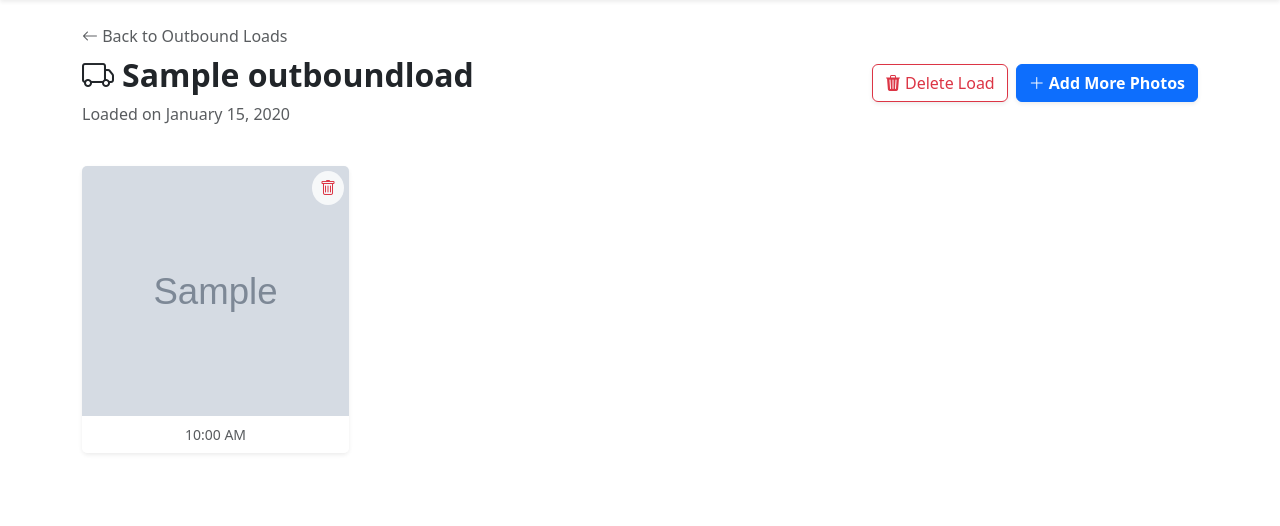
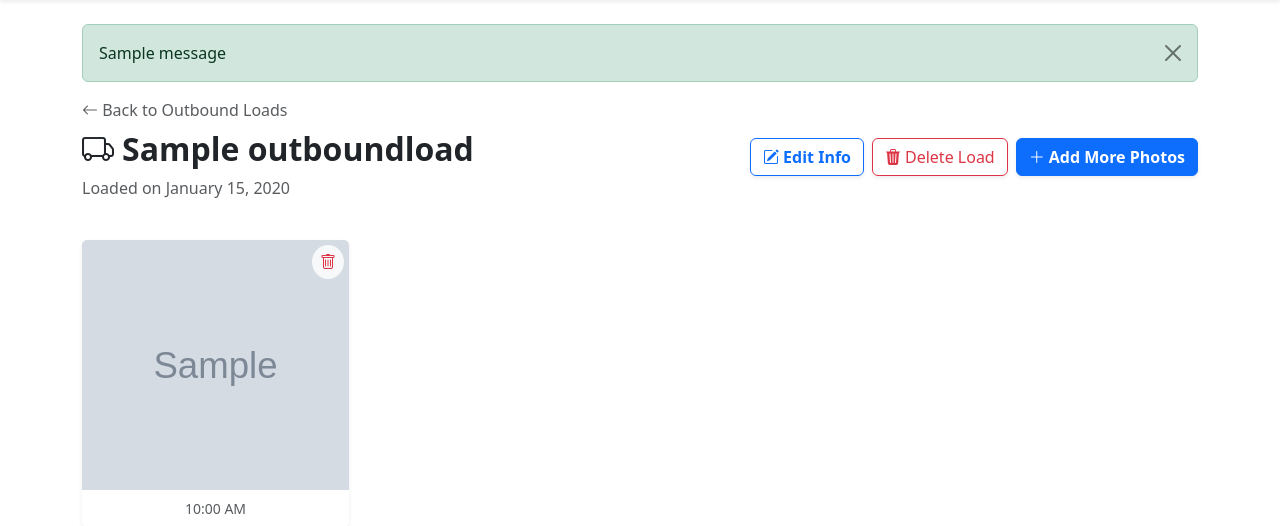
Before and after one commit to Samere1988/WHtool, a Django app: page /outbound/1/ in a window 1280 px wide. Shown: the part 56-582 px from the top of the page. Run offline with Django 4.2, Linux system fonts and the light colour scheme; a user stored in the database is signed in; tables that the repository leaves empty hold one stand-in row (values such as "Sample post"); grey boxes marked "Sample" are stand-in pictures; one stand-in notice (Sample message) is shown.

Commit message:
Add edit modal to outbound photo detail

```diff
--- a/core/templates/core/outbound/detail.html
+++ b/core/templates/core/outbound/detail.html
@@ -49,10 +49,21 @@
         width: var(--modal-zoom-width, 100%);
         max-width: none !important;
         height: auto;
-        flex-shrink: 0; /* Prevents Windows browsers from capping at 100% */
+        flex-shrink: 0;
         transition: width 0.1s ease-out;
     }
 </style>
+
+{% if messages %}
+<div class="mb-3">
+    {% for message in messages %}
+        <div class="alert alert-{{ message.tags }} alert-dismissible fade show" role="alert">
+            {{ message }}
+            <button type="button" class="btn-close" data-bs-dismiss="alert"></button>
+        </div>
+    {% endfor %}
+</div>
+{% endif %}
 
 <div class="d-flex justify-content-between align-items-center mb-4">
     <div>
@@ -64,6 +75,10 @@
     </div>
 
     <div class="d-flex gap-2">
+        <button type="button" class="btn btn-outline-primary shadow-sm fw-bold" data-bs-toggle="modal" data-bs-target="#editLoadModal">
+            <i class="bi bi-pencil-square me-1"></i>Edit Info
+        </button>
+
         <form action="{% url 'delete_outbound_load' load.pk %}" method="POST" onsubmit="return confirm('WARNING: This will permanently delete this truck load and ALL associated photos. Proceed?');">
             {% csrf_token %}
             <button type="submit" class="btn btn-outline-danger shadow-sm">
@@ -109,6 +124,28 @@
         <p>No photos found for this load.</p>
     </div>
     {% endfor %}
+</div>
+
+<div class="modal fade" id="editLoadModal" tabindex="-1" aria-hidden="true">
+    <div class="modal-dialog modal-dialog-centered">
+        <div class="modal-content border-0 shadow">
+            <form method="post" action="{% url 'edit_outbound_load' load.pk %}">
+                {% csrf_token %}
+                <div class="modal-header bg-primary text-white">
+                    <h5 class="modal-title fw-bold"><i class="bi bi-pencil-square me-2"></i>Edit Outbound Load</h5>
+                    <button type="button" class="btn-close btn-close-white" data-bs-dismiss="modal"></button>
+                </div>
+                <div class="modal-body p-4">
+                    <label class="form-label fw-bold">Truck / Load Name</label>
+                    <input type="text" name="truck_name" class="form-control form-control-lg" value="{{ load.truck_name }}" required>
+                </div>
+                <div class="modal-footer border-0 pb-4">
+                    <button type="button" class="btn btn-secondary" data-bs-dismiss="modal">Cancel</button>
+                    <button type="submit" class="btn btn-primary fw-bold">Save Changes</button>
+                </div>
+            </form>
+        </div>
+    </div>
 </div>
 
 <div class="modal fade" id="photoModal" tabindex="-1" aria-hidden="true">
```
